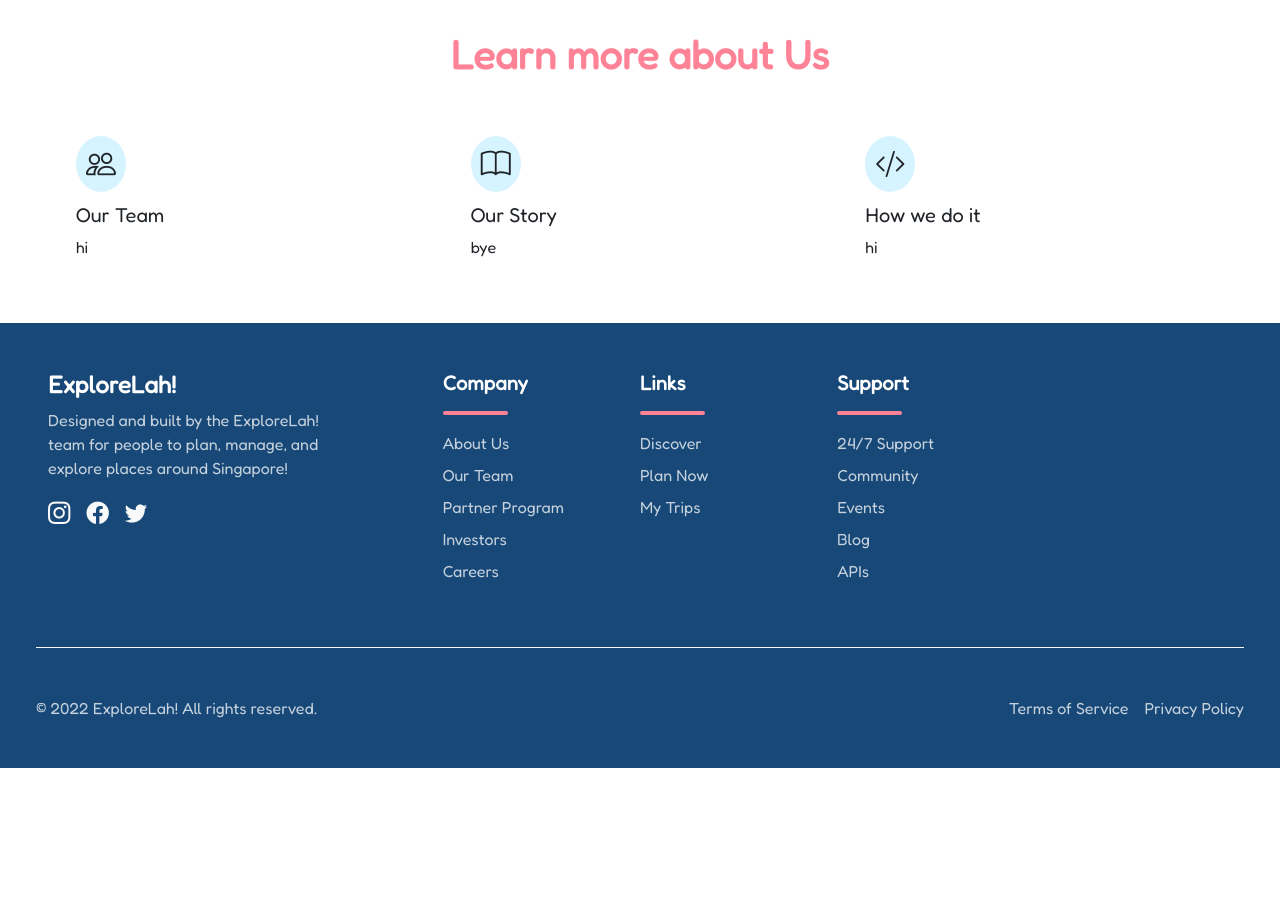
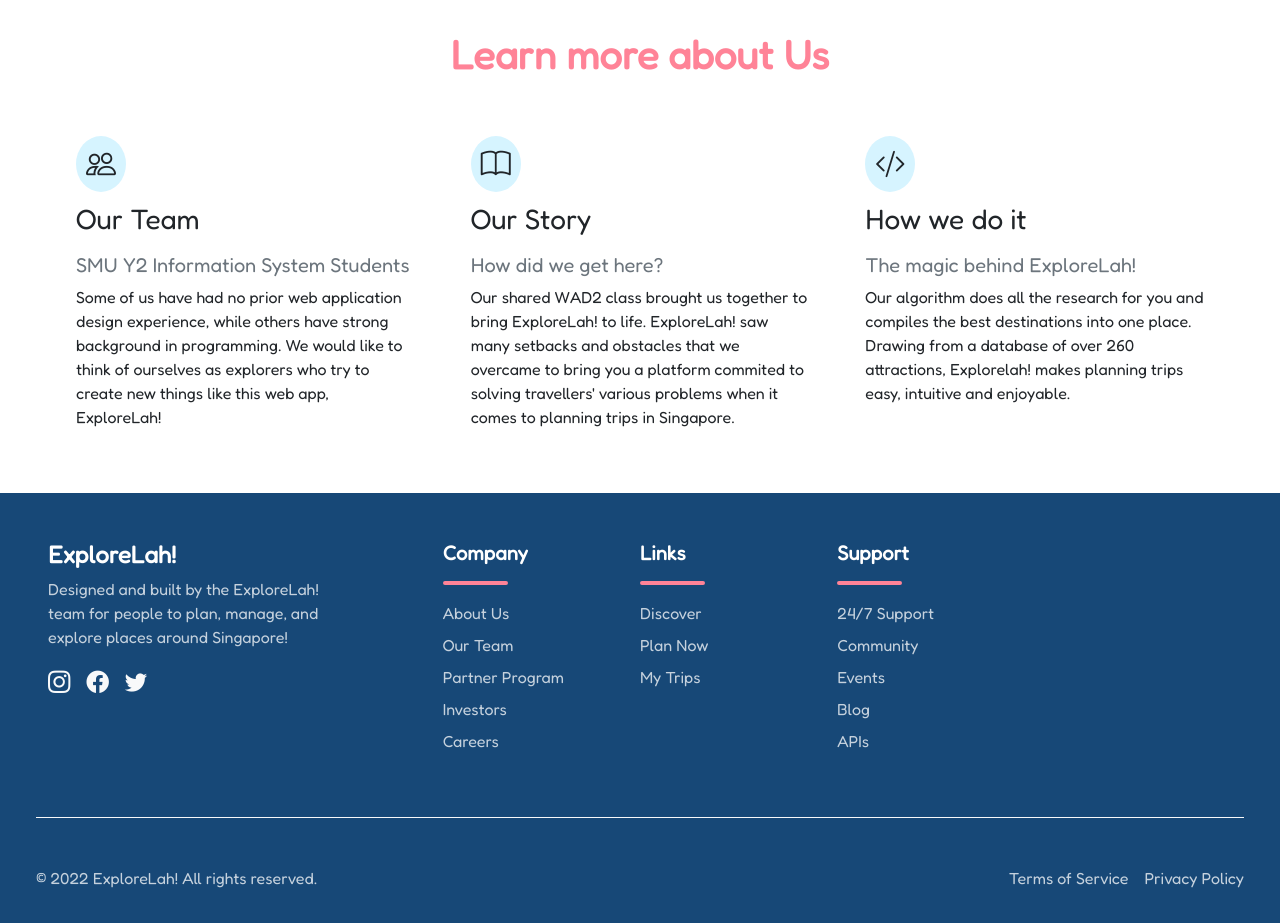
Before and after one commit to ngkangting/ExploreLah, a Vue app: page /aboutus in a window 1280 px wide. Shown: the part 1640-2563 px from the top of the page. Before the commit the page ends 2408 px from the top, so only its background shows below. Built offline with nearby package versions, Linux system fonts and the light colour scheme; no server answers; what @lottiefiles/vue-lottie-player would draw is missing.

Commit message:
updates to pages

```diff
--- a/src/components/common/AboutCard.vue
+++ b/src/components/common/AboutCard.vue
@@ -3,7 +3,8 @@
     <div class="card w-100" style="border:none">
       <div class="card-body">
         <i :class="icon" class="rounded-circle" style="font-size:30px; background-color:#d6f4ff; padding:10px"></i>
-        <h5 class="card-title mt-3">{{ title }}</h5>
+        <h3 class="card-title mt-3">{{ title }}</h3>
+        <h5 class="card-text mt-3 text-muted">{{ subtitle }}</h5>
         <p class="card-text">{{ content }}</p>
       </div>
     </div>
@@ -16,6 +17,7 @@ export default {
   props: {
     icon: String,
     title: String,
+    subtitle: String,
     content: String
   },
   data() {
--- a/src/views/AboutUs.vue
+++ b/src/views/AboutUs.vue
@@ -69,9 +69,9 @@
 
   <div v-motion-slide-visible-once-left class="p-5">
     <h1 class="text-center mb-5" style="color: #ff8397; font-weight: bold">Learn more about Us</h1>
-    <div class="row mx-auto align-items-center">
+    <div class="row mx-auto">
       <AboutCard v-for="(card, index) in cards" :key="index" :icon="card.icon" :title="card.title"
-        :content="card.content">
+        :subtitle="card.subtitle" :content="card.content">
       </AboutCard>
     </div>
   </div>
@@ -91,9 +91,11 @@ export default {
   data() {
     return {
       cards: [
-        { icon: "bi bi-people", title: "Our Team", content: "hi" },
-        { icon: "bi bi-book", title: "Our Story", content: "bye" },
-        { icon: "bi bi-code-slash", title: "How we do it", content: "hi" }
+        { icon: "bi bi-people", title: "Our Team", subtitle: "SMU Y2 Information System Students", content: "Some of us have had no prior web application design experience, while others have strong background in programming. We  would like to think of ourselves as explorers who try to create new things like this web app, ExploreLah!" },
+
+        { icon: "bi bi-book", title: "Our Story", subtitle: "How did we get here?", content: "Our shared WAD2 class brought us together to bring ExploreLah! to life. ExploreLah! saw many setbacks and obstacles that we overcame to bring you a platform commited to solving travellers' various problems when it comes to planning trips in Singapore." },
+
+        { icon: "bi bi-code-slash", subtitle: "The magic behind ExploreLah!", title: "How we do it", content: "Our algorithm does all the research for you and compiles the best destinations into one place. Drawing from a database of over 260 attractions, Explorelah! makes planning trips easy, intuitive and enjoyable." }
       ]
     }
   },
```
